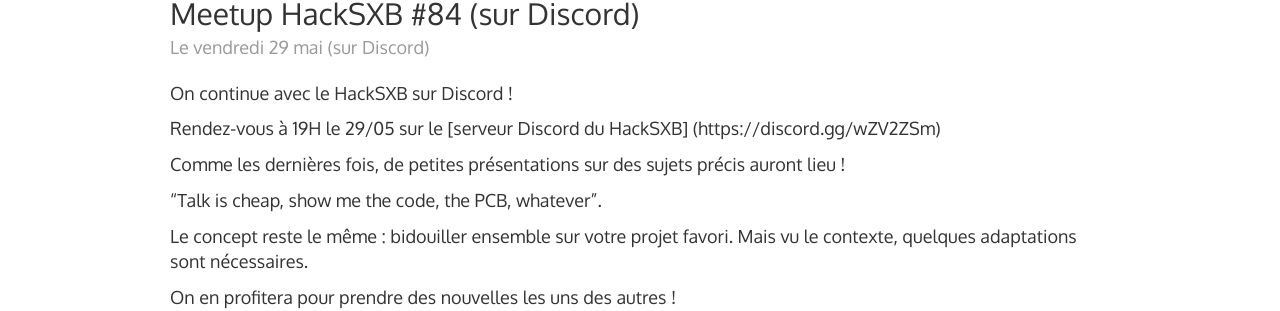
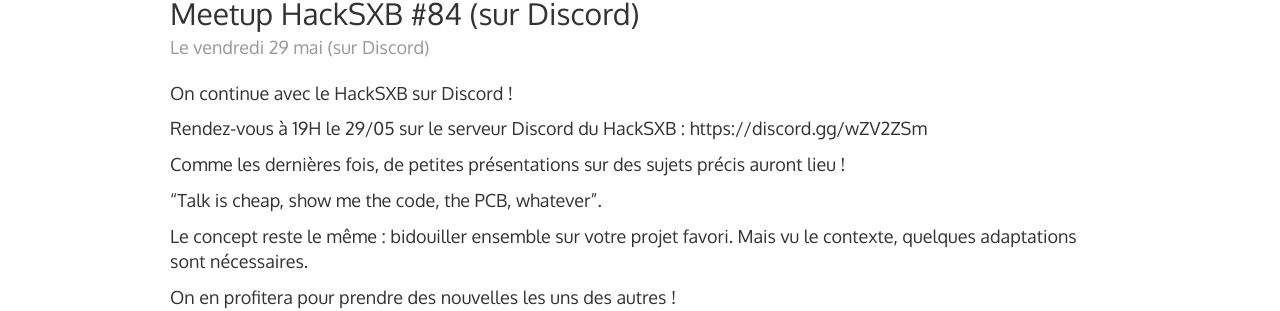
Before and after one commit to AlsaceDigitale/www.hacksxb.com, a Jekyll site: the page built from events/_posts/2020-05-29-meetup-hacksxb-84.markdown, in a window 1280 px wide. Shown: the part 183-494 px from the top of the page. Built offline with Jekyll 4.4.1, drawn with Linux system fonts in a browser that asks for light colours; nearby versions of some CDN libraries.

```diff
--- a/events/_posts/2020-05-29-meetup-hacksxb-84.markdown
+++ b/events/_posts/2020-05-29-meetup-hacksxb-84.markdown
@@ -9,7 +9,7 @@ event_registration: 'https://www.meetup.com/fr-FR/HackSXB/events/270890774/'
 
 On continue avec le HackSXB sur Discord !
 
-Rendez-vous à 19H le 29/05 sur le [serveur Discord du HackSXB] (https://discord.gg/wZV2ZSm)
+Rendez-vous à 19H le 29/05 sur le serveur Discord du HackSXB : https://discord.gg/wZV2ZSm
 
 Comme les dernières fois, de petites présentations sur des sujets précis auront lieu !
 
```
